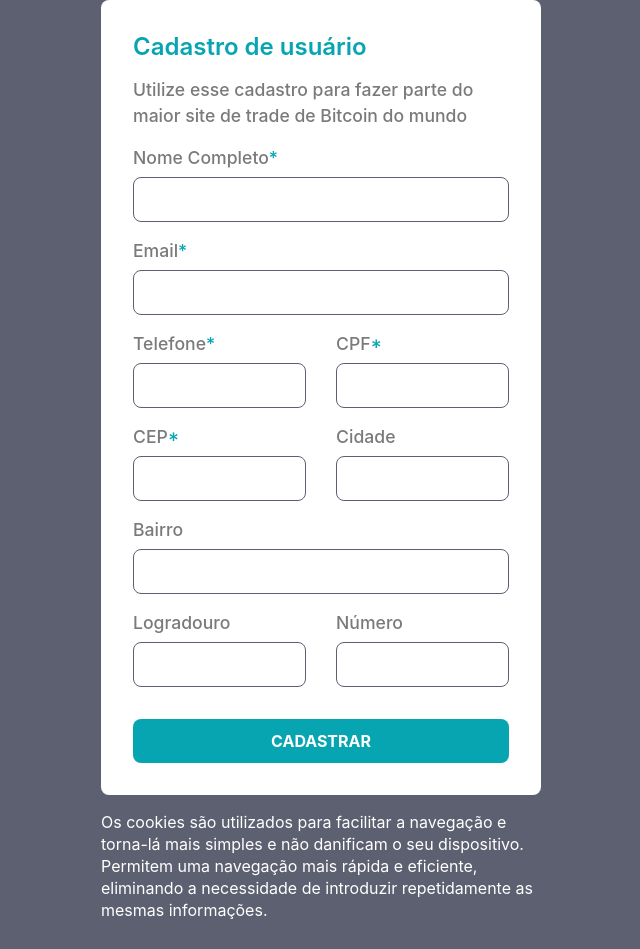
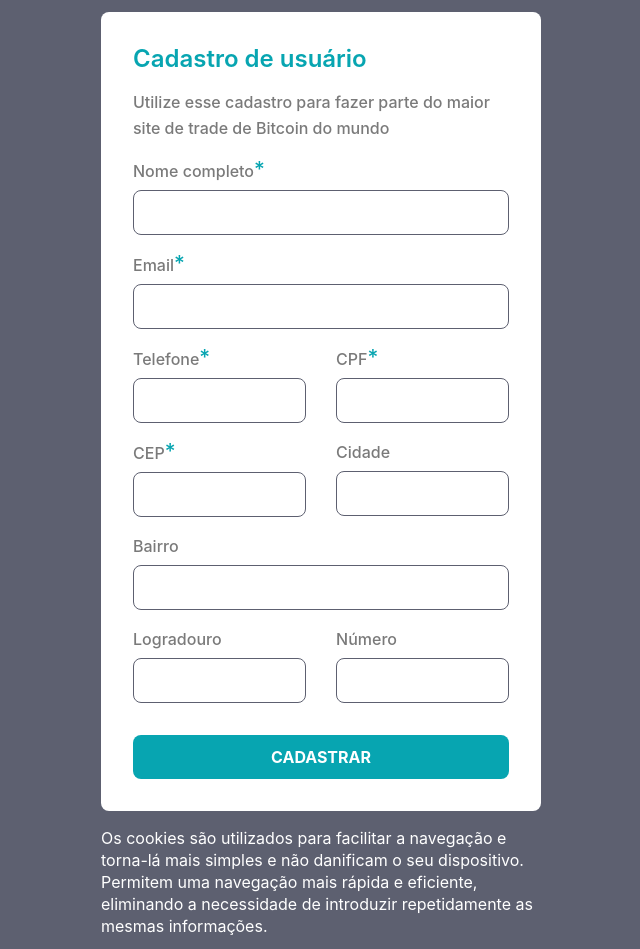
Before and after one commit to AndersonKeller/teste-frontend-imply, a React (Create React App) app: page / in a window 1280 px wide. Shown: the whole page, without its empty margins (319-959 px from the left). Before the commit the page ends 921 px from the top, so only its background shows below. Built offline with nearby package versions, Linux system fonts and the light colour scheme.

Commit message:
fix: validate Cpf sequence

```diff
--- a/src/components/Form/styles.ts
+++ b/src/components/Form/styles.ts
@@ -3,7 +3,7 @@ import styled from "styled-components";
 export const StyledForm = styled.form`
   width: 100%;
   max-width: 440px;
-  height: auto;
+
   background-color: var(--color-white);
   border-radius: 8px;
   padding: 32px;
--- a/src/components/Input/style.ts
+++ b/src/components/Input/style.ts
@@ -8,6 +8,7 @@ export const StyledInput = styled.fieldset`
   width: 100%;
   span {
     color: var(--color-secundary100);
+    font-size: 1.3rem;
   }
   input {
     height: 45px;
--- a/src/pages/home/index.tsx
+++ b/src/pages/home/index.tsx
@@ -38,9 +38,10 @@ export function Home() {
       try {
         setLoading(true);
         const res = await apiCoinDesk.get("");
-        console.log(res.data);
+
         setInfos(res.data.bpi);
       } catch (error) {
+        console.error(error);
       } finally {
         setLoading(false);
       }
@@ -52,7 +53,7 @@ export function Home() {
   useEffect(() => {
     getApiInfo();
   }, []);
-  console.log(infos);
+
   return (
     <StyledHome>
       <header>
--- a/src/pages/register/index.tsx
+++ b/src/pages/register/index.tsx
@@ -31,7 +31,7 @@ export function Register() {
       .string()
       .required("Telefone obrigatório")
       .min(15, "Formato inválido"),
-    cpf: yup.string().required("CPF obrigatório").min(14, "Formato inválido"),
+    cpf: yup.string().required("CPF obrigatório"),
     cep: yup.string().required("CEP obrigatório").min(9, "formato inválido"),
     city: yup.string(),
     district: yup.string(),
@@ -50,10 +50,17 @@ export function Register() {
   const onSubmit: SubmitHandler<iFormData> = async (data: iFormData) =>
     onSubmitApi(data);
   function onSubmitApi(data: iFormData) {
-    console.log(data);
+    let cpf = data.cpf.replaceAll(".", "");
+    cpf = cpf.replace("-", "");
+
+    const cpfList = Array.from(cpf);
+    const res = cpfList.filter((cpf, index) => {
+      return cpfList.indexOf(cpf) === index;
+    });
+
     setMessagePhone("");
     setMessageCpf("");
-    if (data.cpf.includes("_")) {
+    if (data.cpf.includes("_") || res.length === 1) {
       setMessageCpf("Formato inválido");
     } else if (data.phone.includes("_")) {
       setMessagePhone("Formato inválido");
@@ -74,7 +81,7 @@ export function Register() {
           register={register("name")}
           type="text"
           require={true}
-          label="Nome Completo"
+          label="Nome completo"
           errorMsg={errors.name?.message && errors.name.message}
         />
         <Input
--- a/src/styles/globalStyles.ts
+++ b/src/styles/globalStyles.ts
@@ -25,7 +25,7 @@ button{
 }
 body{
     background-color: var(--color-primary100);
-
+   padding: 12px;
     display: flex;
     align-items: center;
     justify-content: center;
@@ -41,7 +41,7 @@ body{
     color: var(--font-color);
     font-weight: 500;
     line-height: 26px;
-    font-size: 1.1rem;
+    font-size: 1rem;
 }
 .textFooter{
     color: var(--color-white);
```
